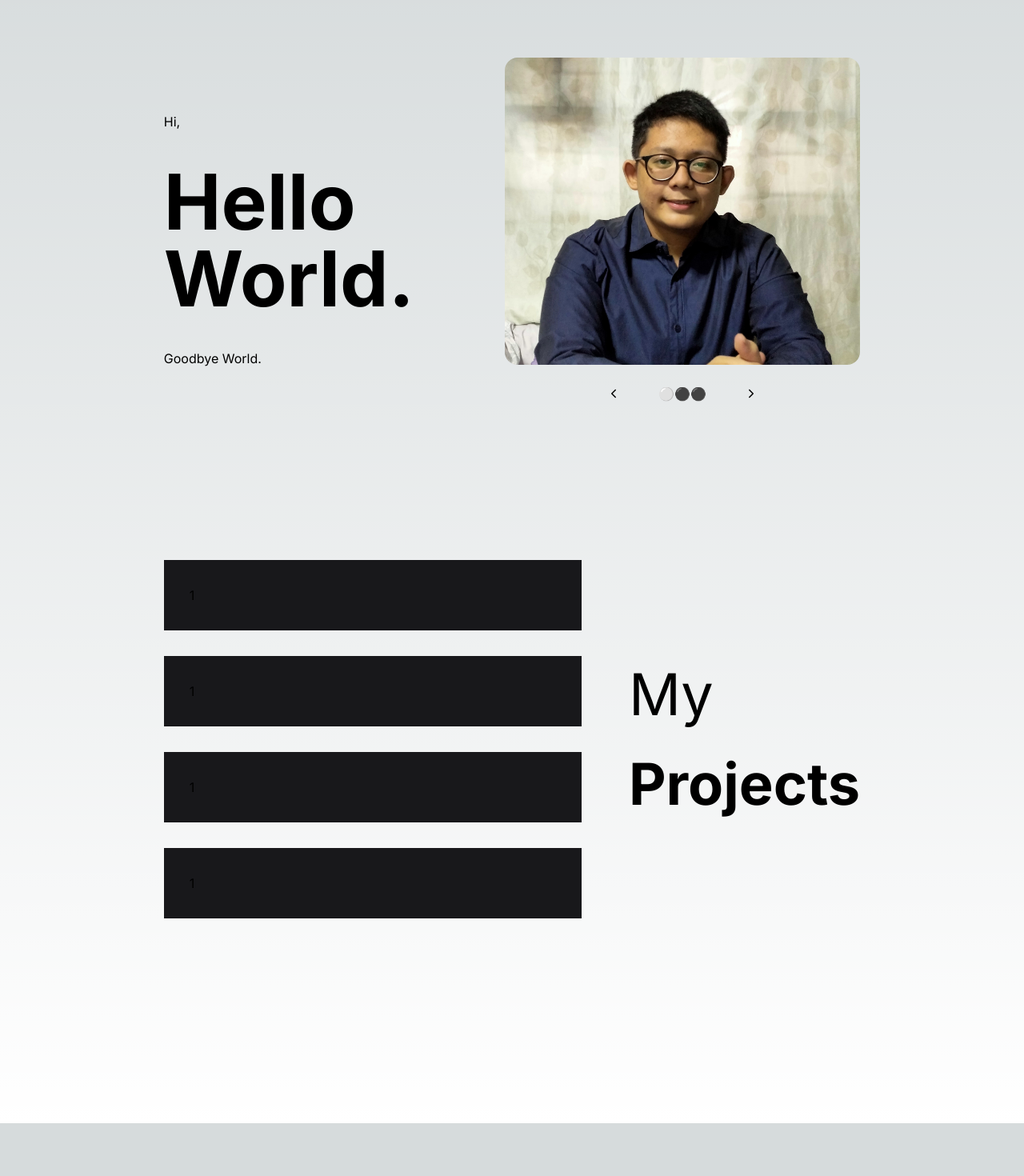
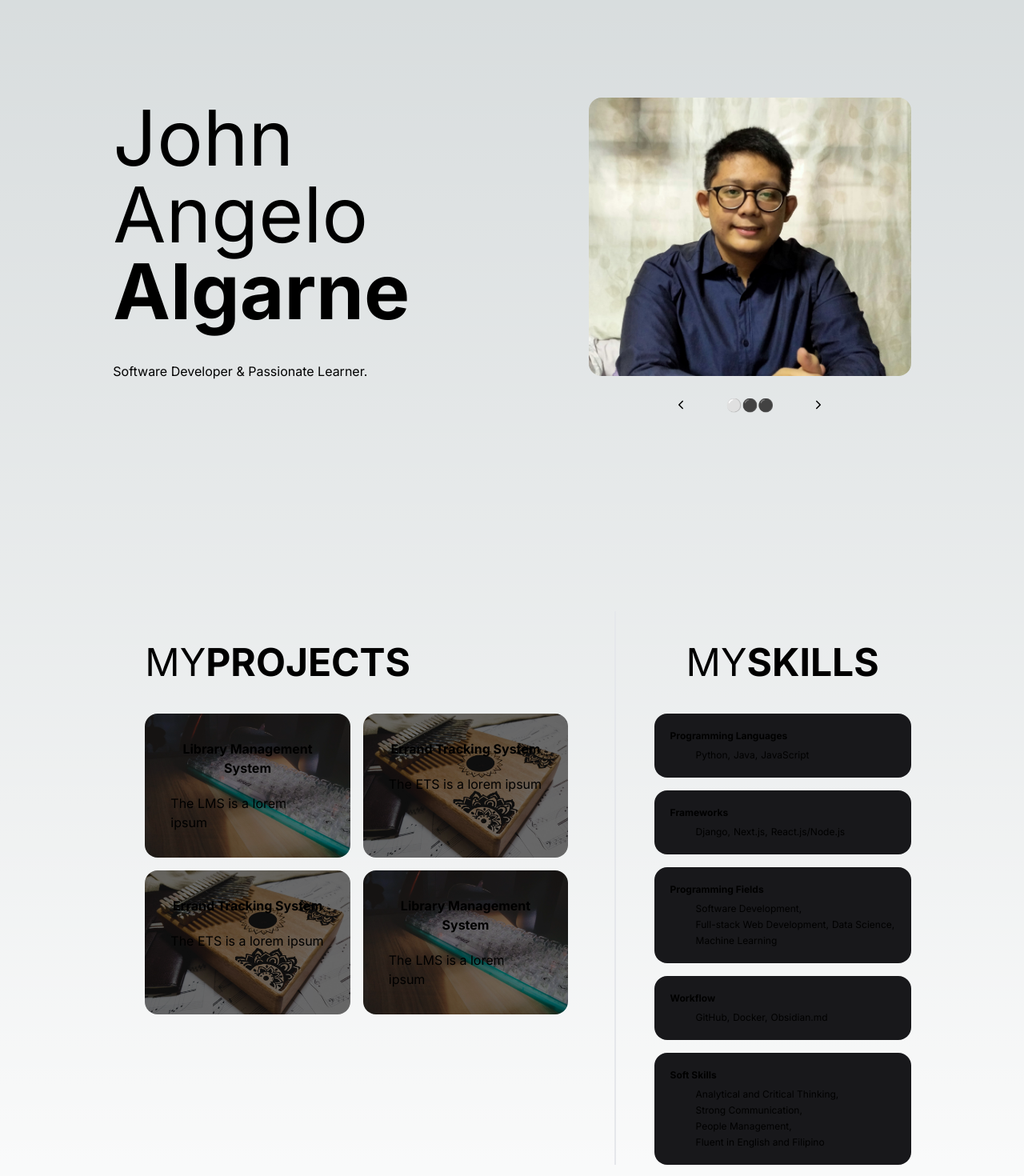
Before and after one commit to AngeloAlgarne/jaa-portfolio-2024, a Next.js app: page /home in a window 1280 px wide. Shown: the part 100-1570 px from the top of the page at 80% size. Before the commit the page ends 1504 px from the top, so only its background shows below. Built offline with nearby package versions, Linux system fonts and the light colour scheme.

Commit message:
Updated Home page

```diff
--- /dev/null
+++ b/src/app/home/SkillCard.tsx
@@ -0,0 +1,36 @@
+import React from "react";
+
+type SkillCardType = {
+  name: string;
+  details: {
+    name: string;
+    tooltip: string;
+  }[];
+  separator?: string;
+  includeSeparator?: boolean;
+};
+
+const SkillCard = ({
+  name,
+  details,
+  separator = ",",
+}: SkillCardType) => {
+  return (
+    <div className="p-5 bg-zinc-900 text-xs rounded-2xl">
+      <p className="font-bold mb-2">{name}</p>
+      <ul className="flex flex-wrap gap-1 justify-start ml-8">
+        {details &&
+          details.map(({ name, tooltip }, index) => {
+            return (
+              <li title={tooltip} className="whitespace-nowrap">
+                {name}
+                {index < details.length - 1 ? separator : ""}
+              </li>
+            );
+          })}
+      </ul>
+    </div>
+  );
+};
+
+export default SkillCard;
--- a/src/app/home/page.tsx
+++ b/src/app/home/page.tsx
@@ -1,55 +1,99 @@
 import React from "react";
-import { promises as fs } from "fs";
-import { Gallery, Grid, GridCard } from "@/components";
+import Image from "next/image";
+import { Carousel, Grid, GridCard } from "@/components";
+import { HeroSection, ProjSkillSection } from "@/data/home";
+import SkillCard from "./SkillCard";
 
-async function Home() {
-  const heroImageSrcArray = [
-    { src: "/img/home/my_image_1.jpg", alt: "My image 1" },
-    // {src:"/img/home/my_image_2.png", alt:"My image 2"},
-  ];
+function Home() {
+  const images = HeroSection.imgs;
+  const profile = HeroSection.profile;
+  const skills = ProjSkillSection.skills;
 
-  // const file = await fs.readFile(process.cwd() + '/app/data.json', 'utf8');
-  // const data = JSON.parse(file);
+  const projects = ProjSkillSection.projects;
+  const projCardBaseStyle = {
+    backgroundImage: "",
+    backgroundSize: "cover",
+    backgroundColor: "rgba(0,0,0,0.55)",
+    backgroundBlendMode: "darken",
+  };
 
+  const projCardStyles = [];
+  for (let proj of projects) {
+    const style = projCardBaseStyle;
+    style.backgroundImage = `url("${proj.src}")`;
+    projCardStyles.push(style);
+  }
 
   return (
     <>
-      <section className="flex min-h-screen justify-between">
-        <div id="hero__left" className="flex flex-col gap-10 justify-center">
-          <h1>Hi,</h1>
-          <h1 className="text-8xl font-bold">Hello World.</h1>
-          <h1>Goodbye World.</h1>
+      <section className="flex min-h-screen justify-between gap-20">
+        <div
+          id="hero__left"
+          className="flex flex-col gap-10 justify-center w-2/3"
+        >
+          <h1 className="text-8xl whitespace-pre-wrap">
+            John Angelo{"\n"}
+            <span className="font-bold">Algarne</span>
+          </h1>
+          <p className="">{profile}</p>
         </div>
-        <Gallery srcArray={heroImageSrcArray} />
+        <Carousel>
+          {images &&
+            images.map(({ src, alt }, index) => {
+              return (
+                <Image
+                  key={index}
+                  width={520}
+                  height={400}
+                  src={src}
+                  alt={alt}
+                  priority
+                />
+              );
+            })}
+        </Carousel>
       </section>
-      <section className="flex justify-between mb-64">
-        <div className="flex flex-col justify-center w-3/5">
-          <Grid row={2} col={2}>
-            <GridCard>
-              <div>
-                1
-              </div>
-            </GridCard>
-            <GridCard>
-              <div>
-                1
-              </div>
-            </GridCard>
-            <GridCard>
-              <div>
-                1
-              </div>
-            </GridCard>
-            <GridCard>
-              <div>
-                1
-              </div>
-            </GridCard>
+      <section className="flex mt-16 mb-64">
+        <div className="flex flex-col w-full h-max pr-3">
+          <div className="p-10">
+            <h1 className="flex justify-start text-5xl whitespace-nowrap">
+              MY <span className="font-bold">PROJECTS</span>
+            </h1>
+          </div>
+          <Grid style={{paddingLeft: 40, paddingRight: 40}}>
+            {projects &&
+              projects.map((proj) => {
+                const style = { ...projCardBaseStyle };
+                style.backgroundImage = `url("${proj.src}")`;
+                return (
+                  <GridCard style={style}>
+                    <h1 className="w-full text-center font-bold mb-5">
+                      {proj.name}
+                    </h1>
+                    <p>{proj.desc}</p>
+                  </GridCard>
+                );
+              })}
           </Grid>
         </div>
-        <div id="hero__left" className="flex flex-col gap-10 justify-center">
-          <h1 className="text-7xl">My</h1>
-          <h1 className="text-7xl font-bold">Projects</h1>
+        <div className="w-2/5 h-full pl-12 border-l-2">
+          <div className="p-10">
+            <h1 className="text-5xl whitespace-nowrap">
+              MY<span className="font-bold">SKILLS</span>
+            </h1>
+          </div>
+          <div className="w-full h-full">
+            <ul className="flex flex-col text-base gap-4">
+              {skills &&
+                skills.map(({ name, details }) => {
+                  return (
+                    <li>
+                      <SkillCard name={name} details={details} />
+                    </li>
+                  );
+                })}
+            </ul>
+          </div>
         </div>
       </section>
     </>
--- a/src/app/layout.tsx
+++ b/src/app/layout.tsx
@@ -20,7 +20,7 @@ export default function RootLayout({
       <body className={inter.className}>
         <main className="flex w-full min-h-screen flex-col items-center px-24">
           <Navbar />
-          <div className="w-4/5">{children}</div>
+          <div className="w-11/12">{children}</div>
         </main>
       </body>
     </html>
--- a/src/components/Gallery.tsx
+++ b/src/components/Carousel.tsx
@@ -1,17 +1,13 @@
-"use client";
-
 import React from "react";
-import Image from "next/image";
 import { IoIosArrowBack, IoIosArrowForward } from "react-icons/io";
 
-type GalleryType = {
-  srcArray: {
-    src: string;
-    alt: string;
-  }[];
-};
+type CarouselType = {
+  children: React.ReactNode
+  style?: any,
+}
 
-function Gallery({ srcArray }: GalleryType) {
+function Carousel({ children, style }: CarouselType) {
+
   const arrowButtonStyle = { verticalAlign: "middle", height: "100%" };
   const ArrowButton = ({ children }: { children: React.ReactNode }) => {
     const className: string = `
@@ -26,14 +22,12 @@ function Gallery({ srcArray }: GalleryType) {
   };
 
   return (
-    <div className="flex flex-col justify-center">
+    <div className="flex flex-col justify-center" style={style}>
+      <div className="h-16">
+        {/* TO EQUALIZE SPACE */}
+      </div>
       <div className="overflow-hidden rounded-2xl w-fit">
-        {srcArray &&
-          srcArray.map(({ src, alt }, index) => {
-            return (
-              <Image key={index} src={src} alt={alt} width={600} height={400} />
-            );
-          })}
+        {children}
       </div>
       <div className="flex justify-center gap-10 p-5">
         <ArrowButton>
@@ -48,4 +42,4 @@ function Gallery({ srcArray }: GalleryType) {
   );
 }
 
-export default Gallery;
+export default Carousel;
--- a/src/components/Grid.tsx
+++ b/src/components/Grid.tsx
@@ -1,16 +1,19 @@
 import React from "react";
-import Link from "next/link";
-import { redirect } from "next/navigation";
 
 type GridProps = {
   children?: React.ReactNode;
-  row?: number;
-  col?: number;
+  style?: {};
 };
 
-function Grid({ children, row = 2, col = 2 }: GridProps) {
-  const style = `grid grid-rows-${row} grid-cols-${col} gap-8`;
-  return <div className={style}>{children}</div>;
+function Grid({ children, style }: GridProps) {
+  return (
+    <div
+      className="flex flex-wrap gap-4 w-full h-full justify-start"
+      style={style}
+    >
+      {children}
+    </div>
+  );
 }
 
 export default Grid;
--- a/src/components/GridCard.tsx
+++ b/src/components/GridCard.tsx
@@ -3,12 +3,19 @@ import React from "react";
 type GridCardProps = {
   children?: React.ReactNode;
   href?: string;
+  style?: {},
 };
 
-function GridCard({ children }: GridCardProps) {
-  const style = "w-full h-full bg-zinc-900 p-8";
+function GridCard({ children, style, href }: GridCardProps) {
+  const className = `
+    flex flex-col grow-1
+    place-content-stretch
+    bg-zinc-900 p-8 rounded-2xl
+  `;
 
-  return <div className={style}>
+  const finalStyle = { ...style, flexBasis: "48%" }
+
+  return <div className={className} style={finalStyle}>
     {children}
   </div>;
 }
--- a/src/components/index.tsx
+++ b/src/components/index.tsx
@@ -1,10 +1,10 @@
-import Gallery from './Gallery';
+import Carousel from './Carousel';
 import Navbar from './Navbar';
 import Grid from './Grid';
 import GridCard from './GridCard';
 
 export {
-    Gallery,
+    Carousel,
     Navbar,
     Grid,
     GridCard
--- /dev/null
+++ b/src/data/home.ts
@@ -0,0 +1,100 @@
+const HeroSection = {
+  profile: `Software Developer & Passionate Learner.`,
+  imgs: [{ src: "/img/home/my_image_1.jpg", alt: "My image 1" }],
+};
+
+const ProjSkillSection = {
+  projects: [
+    {
+      name: "Library Management System",
+      desc: "The LMS is a lorem ipsum",
+      src: "/img/placeholder.jpg",
+    },
+    {
+      name: "Errand Tracking System",
+      desc: "The ETS is a lorem ipsum",
+      src: "/img/placeholder1.jpg",
+    },
+    {
+      name: "Errand Tracking System",
+      desc: "The ETS is a lorem ipsum",
+      src: "/img/placeholder1.jpg",
+    },
+    {
+      name: "Library Management System",
+      desc: "The LMS is a lorem ipsum",
+      src: "/img/placeholder.jpg",
+    },
+  ],
+  skills: [
+    {
+      name: "Programming Languages",
+      details: [
+        { name: "Python", tooltip: "Most I have recently used" },
+        { name: "Java", tooltip: "First main language" },
+        {
+          name: "JavaScript",
+          tooltip: "I've recently used due to web development",
+        },
+      ],
+    },
+    {
+      name: "Frameworks",
+      details: [
+        { name: "Django", tooltip: "First major project build with Django" },
+        { name: "Next.js", tooltip: "Organizational and personal works" },
+        {
+          name: "React.js/Node.js",
+          tooltip: "Only as hobby and not as experienced",
+        },
+      ],
+    },
+    {
+      name: "Programming Fields",
+      details: [
+        {
+          name: "Software Development",
+          tooltip:
+            "Project Scoping, System Architecture, Code Architecture, APIs, etc.",
+        },
+        {
+          name: "Full-stack Web Development",
+          tooltip: "Developing web-based applications",
+        },
+        {
+          name: "Data Science",
+          tooltip: "Data Analytics and Data Visualization Techniques",
+        },
+        {
+          name: "Machine Learning",
+          tooltip: "Trained models using TensorFlow/Keras during Undergraduate Thesis",
+        },
+      ],
+    },
+    {
+      name: "Workflow",
+      details: [
+        { name: "GitHub", tooltip: "My Code Repositories" },
+        {
+          name: "Docker",
+          tooltip: "Development without local installation in personal device",
+        },
+        {
+          name: "Obsidian.md",
+          tooltip: "Note-taking app I utilize with GitHub",
+        },
+      ],
+    },
+    {
+      name: "Soft Skills",
+      details: [
+        { name: "Analytical and Critical Thinking", tooltip: "" },
+        { name: "Strong Communication", tooltip: "" },
+        { name: "People Management", tooltip: "" },
+        { name: "Fluent in English and Filipino", tooltip: "" },
+      ],
+    },
+  ],
+};
+
+export { HeroSection, ProjSkillSection };
--- a/tsconfig.json
+++ b/tsconfig.json
@@ -1,5 +1,6 @@
 {
   "compilerOptions": {
+    "sourceMap": true,
     "target": "es5",
     "lib": ["dom", "dom.iterable", "esnext"],
     "allowJs": true,
```
Also changed, not shown: public/img/placeholder.jpg (added), public/img/placeholder1.jpg (added), src/data/home.json (deleted).
